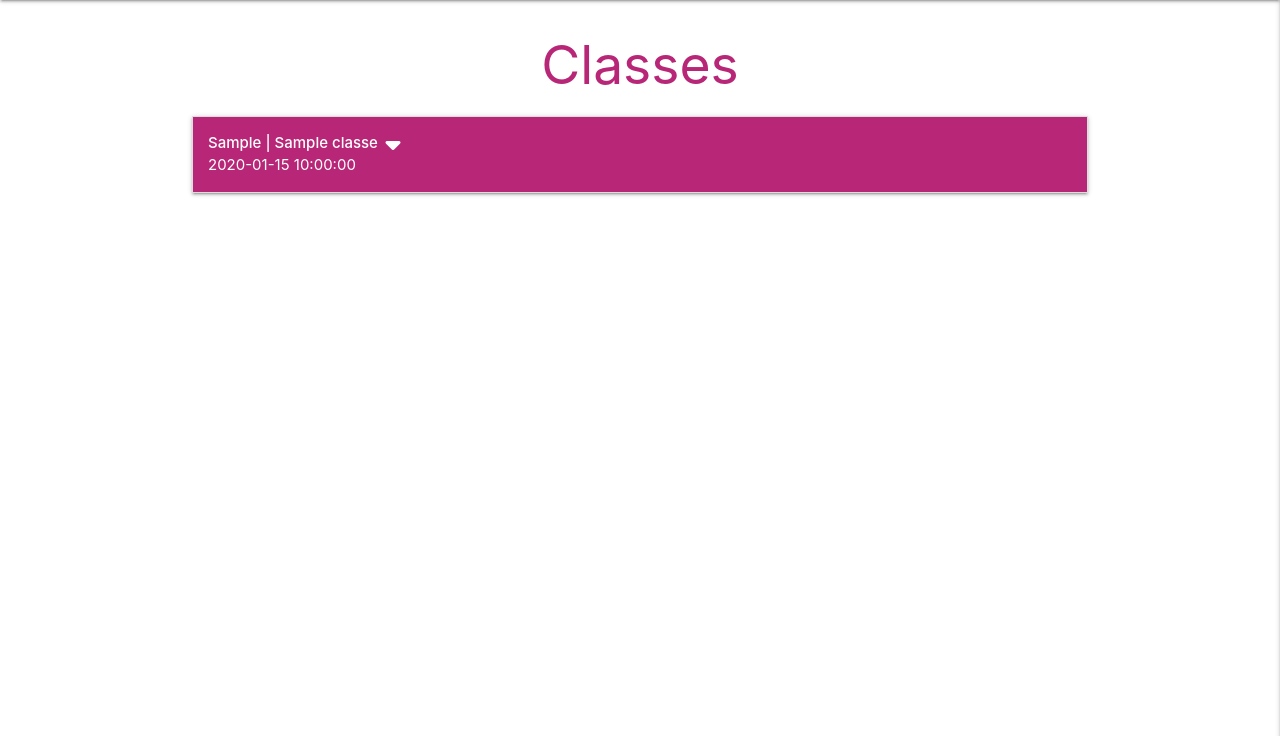
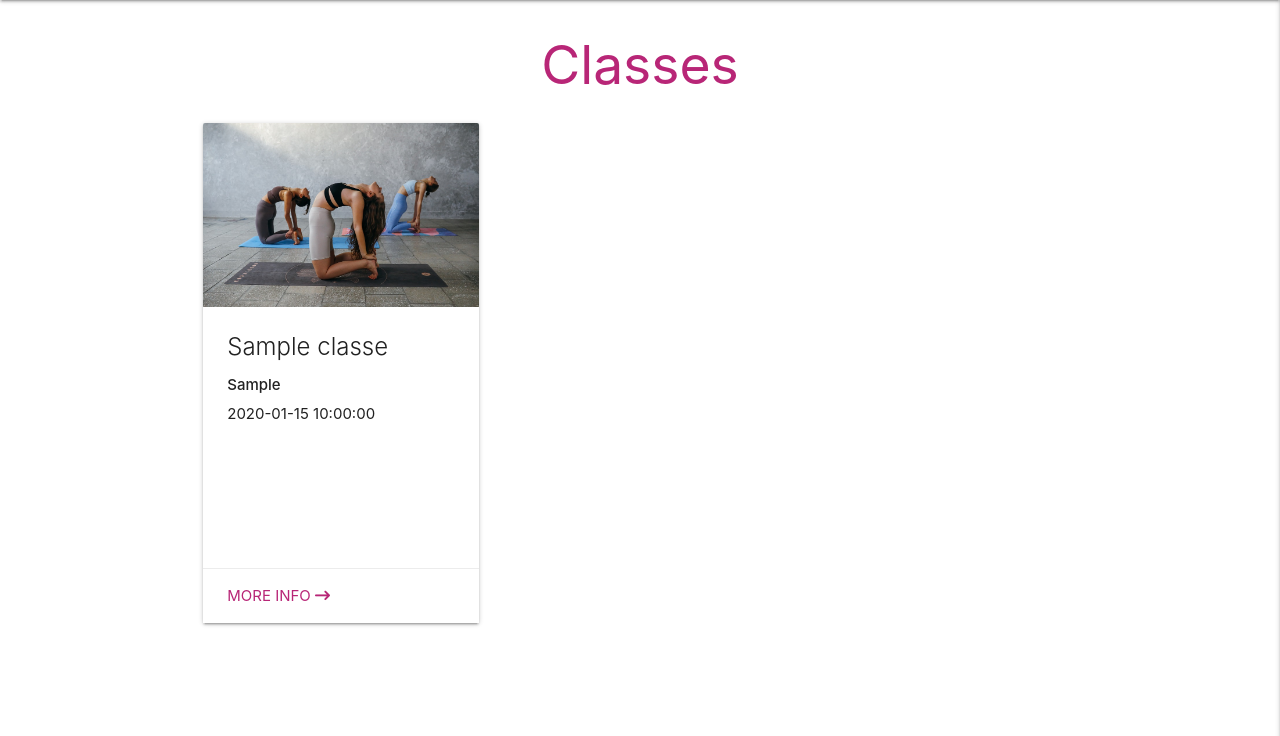
Before and after one commit to monika-hrda/yoga-hub, a Flask app: page /classes in a window 1280 px wide. Shown: the part 64-800 px from the top of the page. Run offline with Flask 2, Linux system fonts and the light colour scheme; a database or web service that is not in the repository returns one stand-in record (values such as "Sample title"); some libraries are stand-ins or nearby versions.

Commit message:
Show classes on classes.html as cards, style them

```diff
--- a/static/css/style.css
+++ b/static/css/style.css
@@ -48,8 +48,26 @@ button.btn-large, button::after {
     background: var(--opal);
 }
 
-/* ---------------------------------------- Collapsible component */
+/* ---------------------------------------- Classes on Cards */
 
-.collapsible-header {
-    background: var(--violet-red);
+.card-content .fa-solid {
+    color: var(--violet-red);
 }
+
+.card-content p {
+    padding: 3px 0;
+}
+
+.card-reveal .fa-solid {
+    color: var(--violet-red);
+    padding-right: 10px;
+}
+
+.card-reveal .fa-info {
+    padding-right: 15px;
+}
+
+.card-action .activator {
+    color: var(--violet-red);
+    cursor: pointer;
+}
--- a/templates/classes.html
+++ b/templates/classes.html
@@ -3,31 +3,41 @@
 
     <h2 class="center-align">Classes</h2>
 
-    <ul class="collapsible">
+    <div class="row">
         {% for class in classes %}
-        <li>
-            <div class="collapsible-header white-text">
-                <div class="s9">
-                    <strong>{{ class.class_style }} | {{ class.class_name }}  </strong>
-                    {% if class.is_online == "on" %}
-                        <i class="fa-solid fa-desktop tooltipped" data-position="right" data-tooltip="online"></i>
-                    {% endif %}
-                    <br>
-                    {{ class.date }}
-                </div>
-                <div class="s3">
-                    <i class="fa-solid fa-caret-down"></i>
+            <div class="card-container col s12 m6 l4">
+                <div class="card large">
+                    <div class="card-image">
+                        <img src="static/images/class-style.jpg" alt="yoga class image">
+                    </div>
+                    <div class="card-content activator">
+                        <span class="card-title activator grey-text text-darken-4">{{ class.class_name }}</span>
+                        <p>
+                            <strong>{{ class.class_style }}</strong>
+                        </p>
+                        <p>
+                            {{ class.date }}
+                            {% if class.is_online == "on" %}
+                                <i class="fa-solid fa-desktop fa-lg tooltipped right" data-position="left" data-tooltip="online"></i>
+                            {% endif %}
+                        </p>
+                    </div>
+                    <div class="card-action">
+                        <span class="activator">MORE INFO <i class="fa-solid fa-arrow-right-long"></i></span>
+                    </div>
+                    <div class="card-reveal">
+                        <span class="card-title grey-text text-darken-4">{{ class.class_name }}<i class="fa-solid fa-xmark right"></i></span>
+                        <hr>
+                        <p><em>{{ class.description }}</em></p>
+                        <hr>
+                        <p><i class="fa-solid fa-location-dot fa-lg"></i>  {{ class.location }}</p>
+                        <p><i class="fa-solid fa-euro-sign fa-lg"></i>  {{ class.price }}</p>
+                        <p><i class="fa-solid fa-info fa-lg"></i>  {{ class.contact }}</p>
+                        <p><i class="fa-solid fa-person fa-lg"></i>  {{ class.created_by }}</p>
+                    </div>
                 </div>
             </div>
-            <div class="collapsible-body">
-                <p>{{ class.description }}</p>
-                <p>Location: {{ class.location }}</p>
-                <p>Price: {{ class.price }}</p>
-                <p>Contact: {{ class.contact }}</p>
-                <p>Teacher: {{ class.created_by }}</p>
-            </div>
-        </li>
         {% endfor %}
-    </ul>
+    </div>
 
 {% endblock %}
```
Also changed, not shown: README.md, static/images/class-style.jpg (added).
